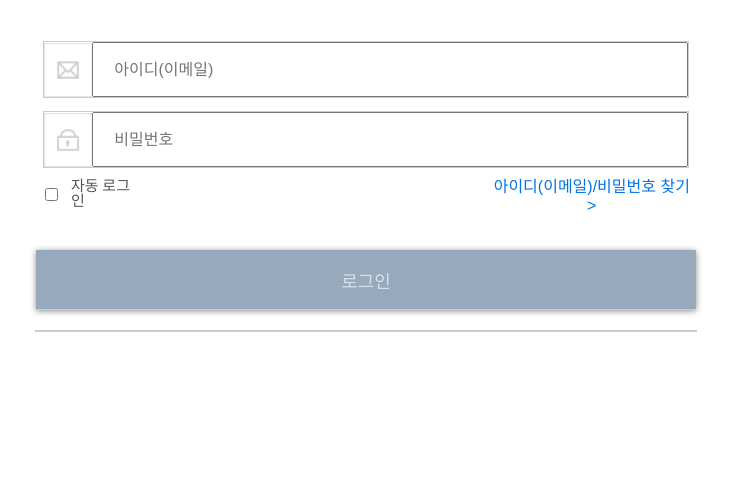
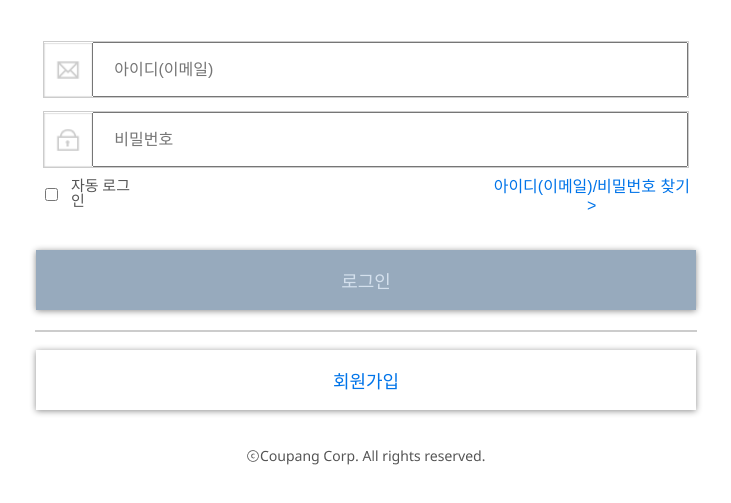
Before and after one commit to YunPC/coupang-login, a plain HTML site: page index.html in a window 1280 px wide. Shown: the part 189-692 px from the top of the page, without its empty margins (274-1005 px from the left). Drawn offline with Linux system fonts and the light colour scheme.

Commit message:
feat: Add coupang copyright
쿠팡 저작권 문구 추가

```diff
--- a/index.html
+++ b/index.html
@@ -36,6 +36,12 @@
                 <button>로그인</button>
             </div>
             <hr>
+            <div class = "sign-up-button-wrap">
+                <button>회원가입</button>
+            </div>
+            <div class="coupang-copyright">
+                <img src="img/coupang-copyright.png" alt="coupang copyright">
+            </div>
         </section>
     </div>
     </body>
--- a/login.css
+++ b/login.css
@@ -165,7 +165,6 @@ table {
 	color: var(--disable-light-blue);
 	border: none;
 	filter: drop-shadow(0px 1px 3px rgba(0, 0, 0, 0.45));
-	border-bottom: solid 1px var(--border-gray-color);
 }
 
 hr {
@@ -173,3 +172,18 @@ hr {
 	width: 660px;
 	border: solid 0.5px var(--border-gray-color);
 }
+
+.sign-up-button-wrap button {
+	margin-top: 10px;
+	width: 660px;
+	height :60px;
+	font-size: 18px;
+	background: white;
+	color: var(--coupang-blue);
+	border: none;
+	filter: drop-shadow(0px 1px 3px rgba(0, 0, 0, 0.45));
+}
+
+.coupang-copyright img {
+	margin-top: 40px;
+}
```
Also changed, not shown: img/coupang-copyright.png (added).
